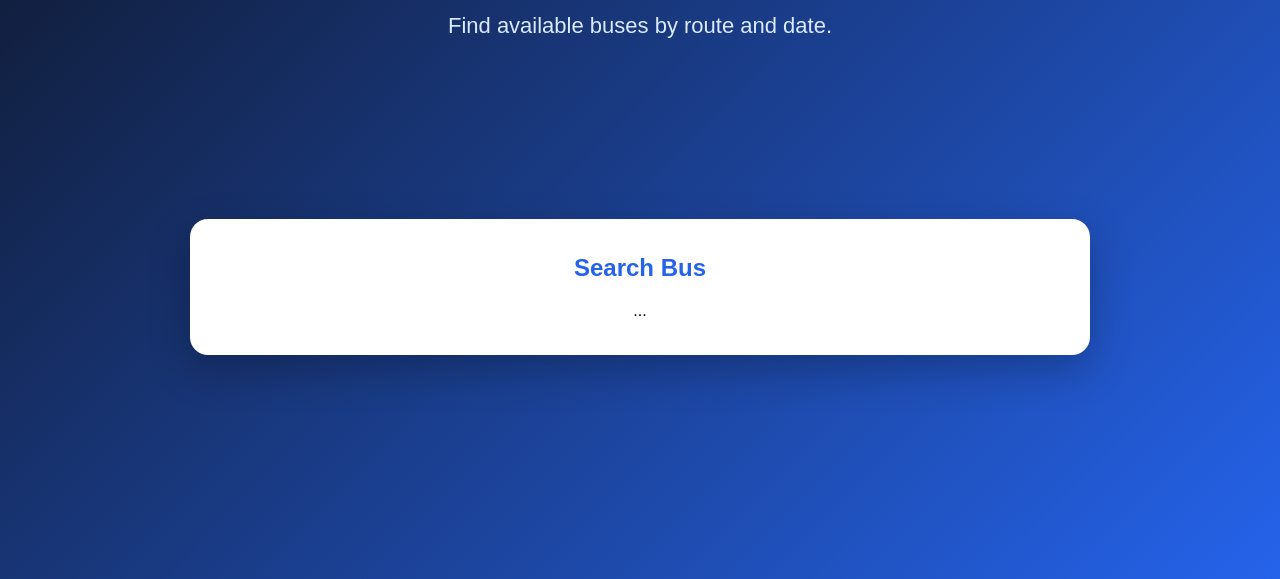
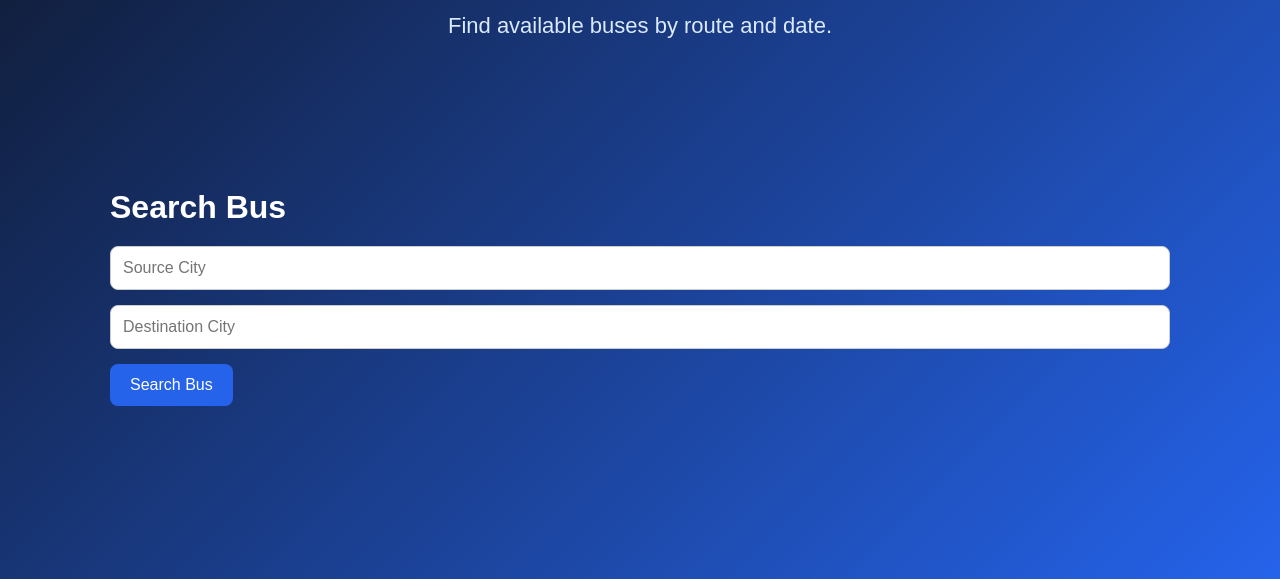
Before and after one commit to farhanmb582-oss/Uniport-Bus-Ticket-Booking-System, a PHP site: page /search.php in a window 1280 px wide. Shown: the part 221-800 px from the top of the page. Run offline with PHP 8.4, Linux system fonts and the light colour scheme.

Commit message:
Updated project files

```diff
--- a/search.php
+++ b/search.php
@@ -31,15 +31,21 @@ include 'connect.php';
 
 <div class="container">
 
-    <div class="card">
+<h1>Search Bus</h1>
 
-        <h2>Search Bus</h2>
+<form method="POST">
 
-        <form>
-            ...
-        </form>
+<input type="text" name="source" placeholder="Source City" required>
 
-    </div>
+<input type="text" name="destination" placeholder="Destination City" required>
+
+<button type="submit" name="search">
+
+Search Bus
+
+</button>
+
+</form>
 
 </div>
 
```
